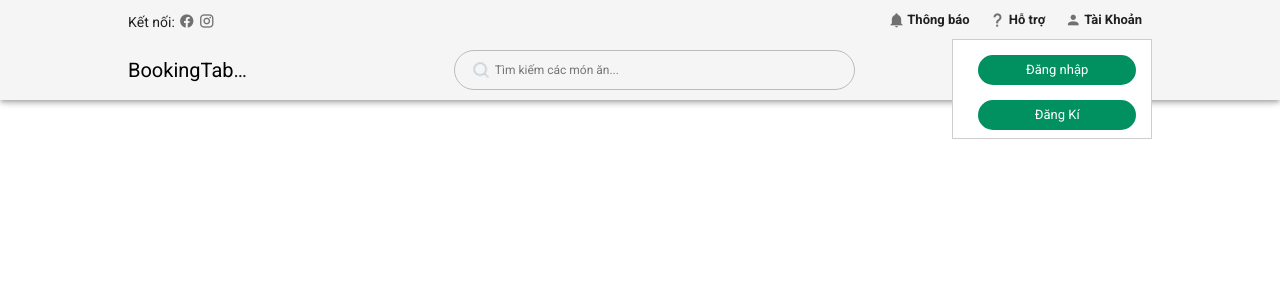
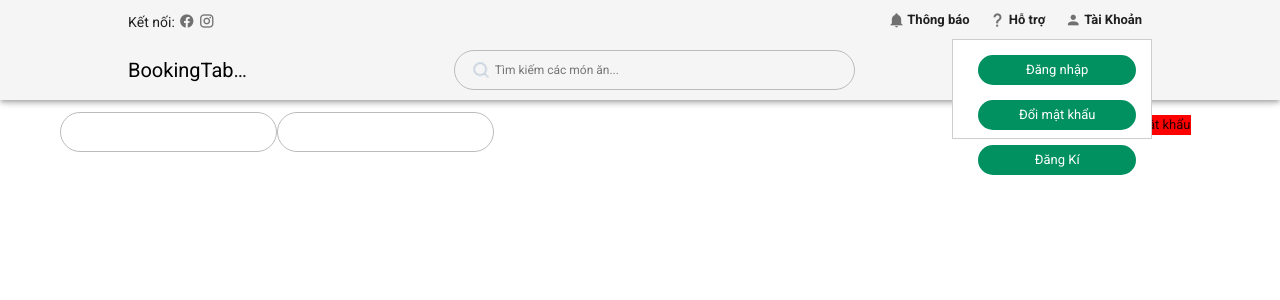
Before and after one commit to Tuanla030799/booking_table, a Vue app: page /change-password in a window 1280 px wide. Both pictures are taken after a click on the button "Tài Khoản". Shown: the top 300 px of the page. Built offline with nearby package versions, Linux system fonts and the light colour scheme.

Commit message:
[08.05.2021] base

```diff
--- a/src/App.vue
+++ b/src/App.vue
@@ -5,6 +5,9 @@
       <form action="/account" class="form-account">
       <router-link class="nav-signin" to="/signin">
         <button class="btn-login">Đăng nhập</button>
+      </router-link>
+      <router-link class="nav-signin" to="/change-password">
+        <button class="btn-login">Đổi mật khẩu</button>
       </router-link>
 
       <router-link class="nav-signup" to="/register">
--- /dev/null
+++ b/src/router/index.js
@@ -0,0 +1,47 @@
+import Vue from "vue";
+import VueRouter from "vue-router";
+import Home from "../views/components/Home.vue";
+import ChangePassWord from "../views/components/ChangePassWord.vue"
+
+import CustomerSignIn from "../views/customer/CustomerSignIn.vue";
+import CustomerForgot from "../views/customer/CustomerForgot.vue";
+import CustomerRegister from "../views/customer/CustomerRegister";
+
+
+
+Vue.use(VueRouter);
+const routes = [
+    {
+    path: "/",
+    name: "Home",
+    component: Home,
+    },
+
+    {
+    path: "/Signin",
+    name:'Đăng nhập',
+    component: CustomerSignIn,
+    },
+    {
+        path: "/register",
+        name:'Đăng ký',
+        component: CustomerRegister
+    },
+    {
+        path: "/forgotpass",
+        name:'Quên mật khẩu',
+        component: CustomerForgot
+    },
+    {
+        path: "/change-password",
+        name:"Đổi mật khẩu",
+        component: ChangePassWord
+    }
+];
+
+const router = new VueRouter({
+mode: "history",
+routes,
+});
+
+export default router;
--- /dev/null
+++ b/src/views/components/ChangePassWord.vue
@@ -0,0 +1,94 @@
+<template>
+  <div>
+    <div class="change-password">
+      <div class="container">
+        <div class="main-content" style="padding-right: 30px;">
+          <div class="page-content">
+            <div class="box-title box-title-fix">
+              <form action="#" @submit.prevent="handleChangePass">
+                <div class="float-right">
+                  <button
+                    type="submit"
+                    style="font-size: 13px; background-color: red;"
+                  >
+                    Đổi mật khẩu
+                  </button>
+                </div>
+                <input v-model="oldPass" type="text" />
+                <input v-model="newPass" type="text" />
+              </form>
+            </div>
+            <!-- InstanceEndEditable -->
+          </div>
+          <!-- container-fluid -->
+        </div>
+      </div>
+    </div>
+            <!-- -------change password------- -->
+        <!-- <b-modal id="bv-modal-example-4" hide-footer hide-header >
+            <b-col class="iconLogout" style="padding:0px; padding-top: 5px;">
+            <div class="mb-img mb-4">
+                        <span><img src="../assets/images/sussecc.svg" alt=""></span>
+                    </div>
+            </b-col>
+        <div class="d-block text-center" >
+        <h3
+        style="font-size: 1.21875rem; color: rgb(73, 80, 87); margin-bottom: .5rem;font-weight: 500;line-height: 1.2;font-size: 22px;">Đổi mật khẩu thành công</h3>
+        <div class="mb-text ">
+                        <p style="font-size: 13px;" >Bạn đã đổi mật khẩu thành công<br/>Vui lòng đăng nhập lại</p>
+                    </div>
+        </div>
+        <div class="buttonSubmitLogout">
+            <router-link to="/">
+        <button class="buttonOK mt-3"  style="font-size: 13px;">OK</button>
+        </router-link>
+        </div>
+        </b-modal> -->
+        <!-- -------end change password------- -->
+  </div>
+</template>
+
+<script>
+import axios from "axios";
+export default {
+  name: "change-password",
+  data() {
+    return {
+      oldPass: "",
+      newPass: "",
+      base_url: process.env.VUE_APP_BASE_URL,
+      token: localStorage.getItem("token"),
+    };
+  },
+  methods: {
+    handleChangePass() {
+      console.log(this.oldPass);
+      console.log(this.newPass);
+      axios({
+        method: "put",
+        url: `http://b85db928f598.ngrok.io/api/user/change-password`,
+        headers: {
+          "Content-Type": "application/json",
+          Authorization: `Bearer ${this.token}`,
+        },
+        data: {
+          newPass: this.newPass,
+          oldPass: this.oldPass,
+        },
+      })
+        .then((response) => {
+          console.log(response);
+          if (response.status == 200) {
+            alert(response.data.message)
+            // this.$bvModal.show('bv-modal-example-4')
+          }
+        })
+        .catch((error) => {
+          console.log(error.response);
+        });
+    },
+  },
+};
+</script>
+
+<style></style>
--- a/src/views/customer/CustomerForgot.vue
+++ b/src/views/customer/CustomerForgot.vue
@@ -23,7 +23,8 @@ export default {
     return {
       customerForgot: {
         email: ''
-      }
+      },
+      token: localStorage.getItem('token')
     }
   },
   methods: {
--- a/src/views/customer/CustomerSignIn.vue
+++ b/src/views/customer/CustomerSignIn.vue
@@ -65,9 +65,12 @@ export default {
   methods: {
     btnOnClickLogin() {
       axios
-        .post("http://localhost:9000/api/auth/login", this.customerLogin)
-        .then((res) => {
-          console.log(res);
+        .post("http://b85db928f598.ngrok.io/api/auth/login", this.customerLogin)
+        .then((response) => {
+          const token = response.data.token
+          if (response.status == 200) {
+            localStorage.setItem('token',token)
+          }
         })
         .catch((error) => {
           console.log(error.response);
```
Also changed, not shown: src/main.js (+1 -22 lines), src/store/index.js (added), 2 other files (tests, documents, lock files or other folders).
